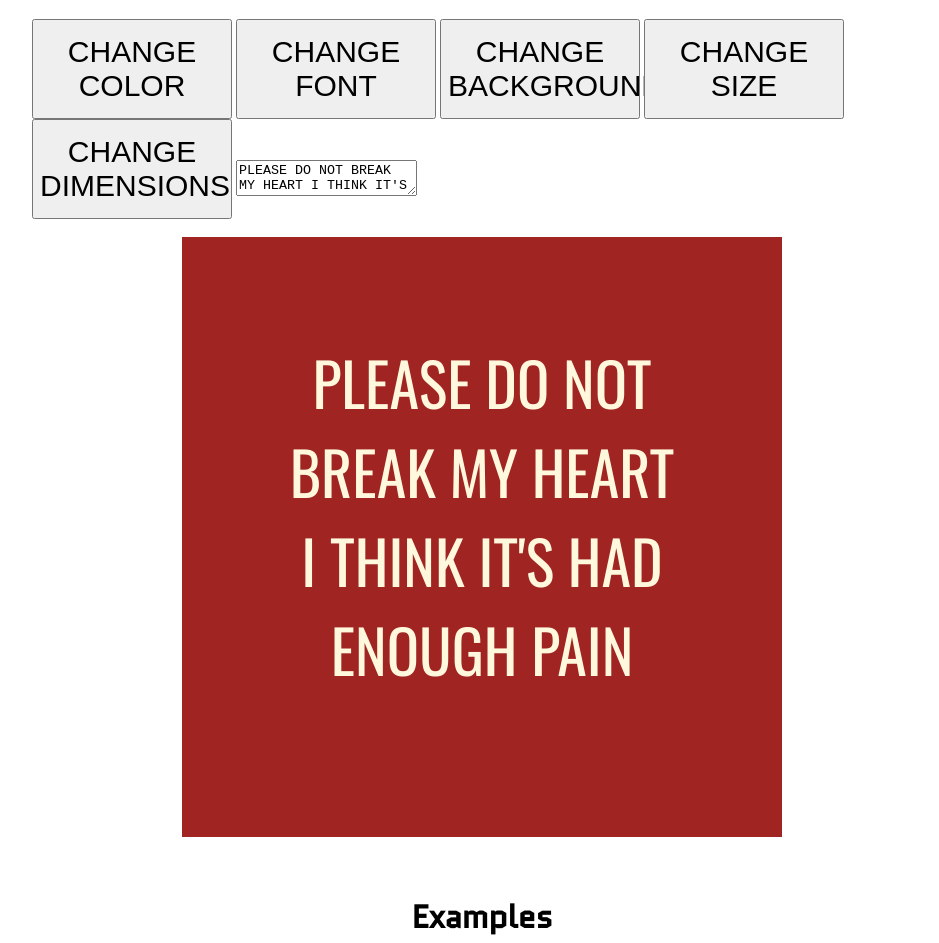
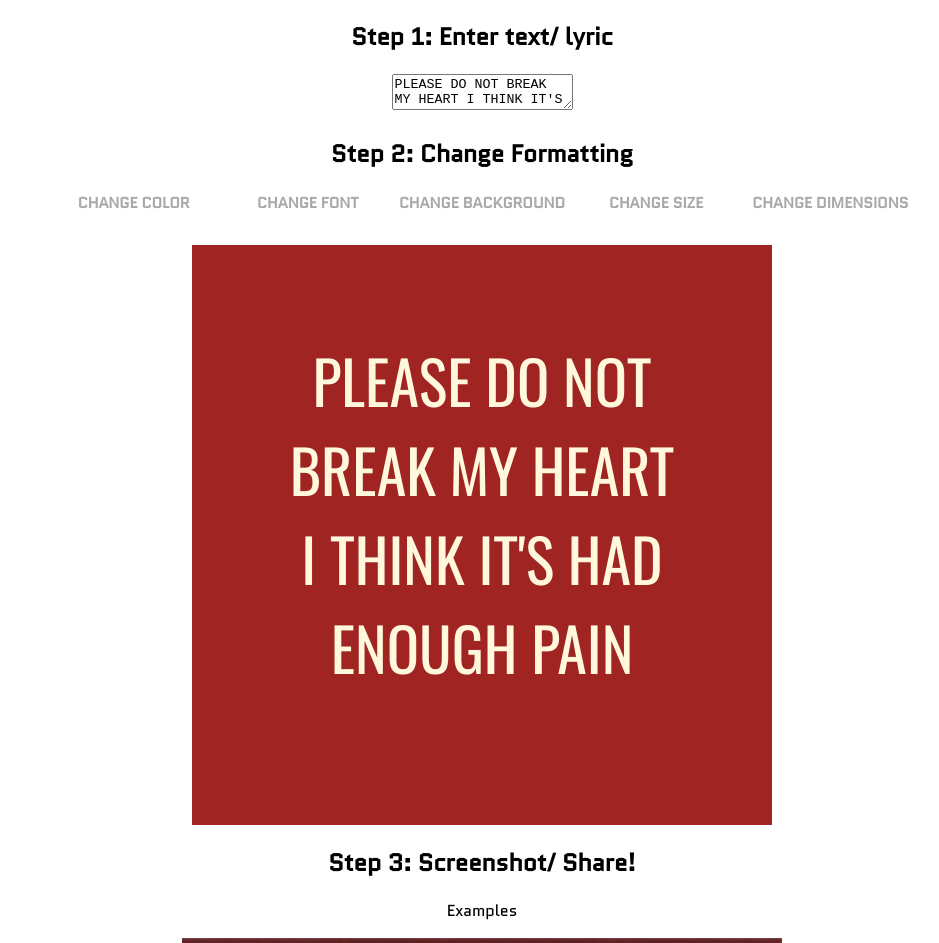
Before and after one commit to abswhite/jquery-test, a website: page public/index.html in a window 1280 px wide. Shown: the part 70-1013 px from the top of the page, without its empty margins (158-1097 px from the left). Drawn offline with nearby package versions, Linux system fonts and the light colour scheme; files that its build step writes are made by us from their sources; files whose address does not match are found by name; a web font is replaced by a local one.

Commit message:
finalization of formatting

```diff
--- a/public/index.html
+++ b/public/index.html
@@ -11,20 +11,20 @@ initial-scale=1">
   <body>
     <h1>Random Tumblr Text Generator</h1>
     <div id="button-div">
-      <button id="color-change">CHANGE COLOR</button>
-      <button id="font-change">CHANGE FONT</button>
-      <button id="background-change">CHANGE BACKGROUND</button>
-      <button id="size-change">CHANGE SIZE</button>
-      <button id="padding-change">CHANGE DIMENSIONS</button>
+      <h2> Step 1: Enter text/ lyric </h2>
       <textarea type="text">PLEASE DO NOT BREAK MY HEART I THINK IT'S HAD ENOUGH PAIN</textarea>
+      <br>
+      <h2>Step 2: Change Formatting</h2>
+      <h3 id="color-change">CHANGE COLOR</h3>
+      <h3 id="font-change">CHANGE FONT</h3>
+      <h3 id="background-change">CHANGE BACKGROUND</h3>
+      <h3 id="size-change">CHANGE SIZE</h3>
+      <h3 id="padding-change">CHANGE DIMENSIONS</h3>
     </div>
     <br>
     <div id="tumblr-div"></div>
-
-    <br>
-
-    <br>
-    <h1>Examples</h1>
+    <h2>Step 3: Screenshot/ Share!</h2>
+    <p>Examples</p>
     <img src="public/img/example01.png" />
     <img src="public/img/example02.png" />
 
--- a/public/styles/style.css
+++ b/public/styles/style.css
@@ -4,9 +4,10 @@ html {
 
 body {
   margin-left: 0;
-  width: 900px;
   margin-left: auto;
   margin-right: auto;
+  font-family: 'Quantico';
+  text-align: center;
 }
 
 .red {
@@ -22,37 +23,52 @@ body {
 }
 
 #tumblr-div {
-  width: 400px;
-  height: 400px;
+  width: 300px;
+  height: 300px;
   background-color: #A02422;
-  padding-left: 100px;
-  padding-right: 100px;
-  padding-top: 100px;
-  padding-bottom: 100px;
   margin-left: auto;
   margin-right: auto;
   color: #FFF8DC;
   font-family: 'Oswald';
-  font-size: 60px;
   text-align: center;
+  font-size: 40px;
 }
 
-button {
-  width: 200px;
-  height: 100px;
-  font-size: 30px;
+h3 {
+  width: 170px;
+  height: 30px;
+  font-size: 15px;
   margin: 0;
-}
-
-h1 {
-  font-family: 'Quantico';
-  text-align: center;
+  display: inline-block;
+  color: darkgrey;
 }
 
 img {
   margin-left: auto;
   margin-right: auto;
   display: block;
-  width: 600px;
+  width: 100%;
   height: auto;
 }
+
+@media only screen and (min-width: 640px) {
+
+  body {
+    width: 900px;
+  }
+
+  #tumblr-div {
+    width: 400px;
+    height: 400px;
+    padding: 10%;
+    font-size: 60px;
+  }
+
+  img {
+    margin-left: auto;
+    margin-right: auto;
+    display: block;
+    width: 600px;
+    height: auto;
+  }
+}
```
